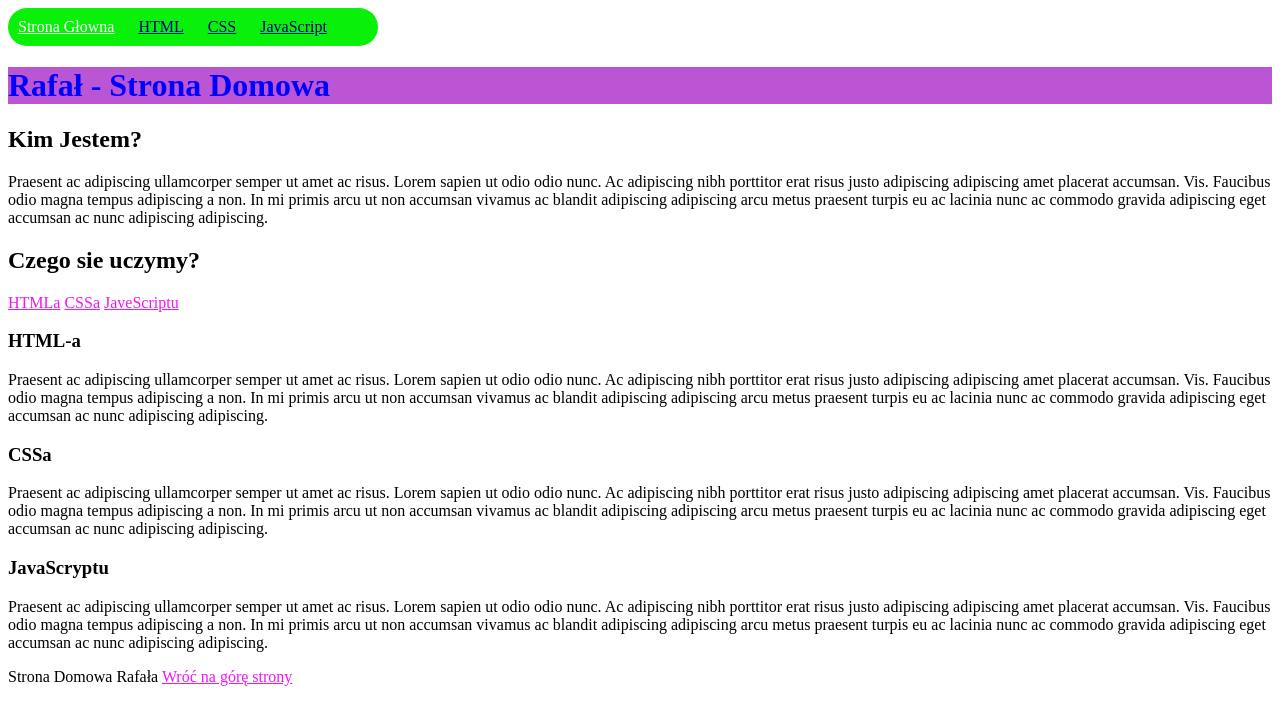
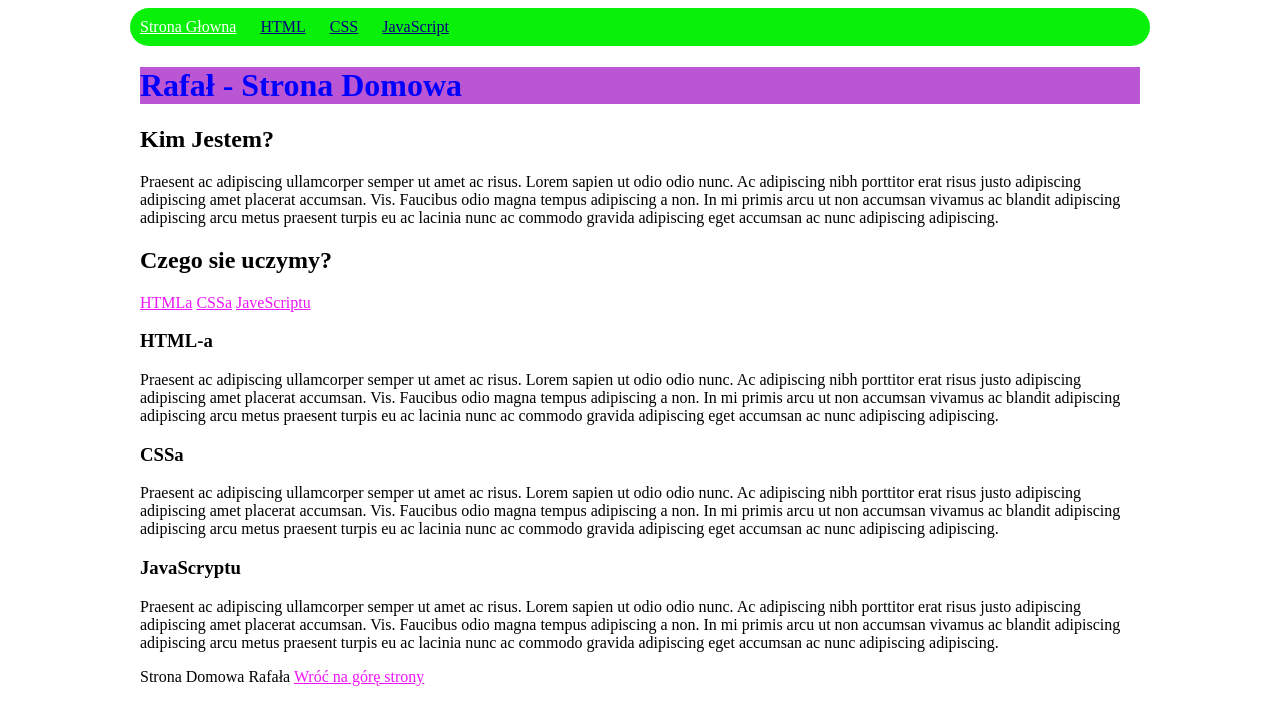
Before and after one commit to rafal-rycerz/homepage, a plain HTML site: page index.html in a window 1280 px wide. Drawn offline with Linux system fonts and the light colour scheme.

Commit message:
centerlise homepage

```diff
--- a/index.html
+++ b/index.html
@@ -11,7 +11,7 @@
 <body>
 
     <header>
-        <nav class="navigation">
+        <nav class="navigation main">
             <a class="navigation__links navigation__links--homepage" href="index.html">Strona Głowna</a>
             <a class="navigation__links" href="HTML.html">HTML</a>
             <a class="navigation__links" href="CSS.html">CSS</a>
@@ -21,7 +21,7 @@
     </header>
 
     <main>
-
+<div class="main">
         <header id="top">
             <h1> Rafał - Strona Domowa</h1>
         </header>
@@ -72,10 +72,10 @@
         </section>
 
 
-
+    </div>
     </main>
 
-    <footer>
+    <footer class="main">
         Strona Domowa Rafała <a href="#top">Wróć na górę strony</a>
     </footer>
 <script src="main.js"></script>
--- a/style.css
+++ b/style.css
@@ -34,5 +34,6 @@ a {
     color: #ffffff;
 }
 .main{
-    width: 100px;
+    width: 1000px;
+    margin: auto;
 }
```
